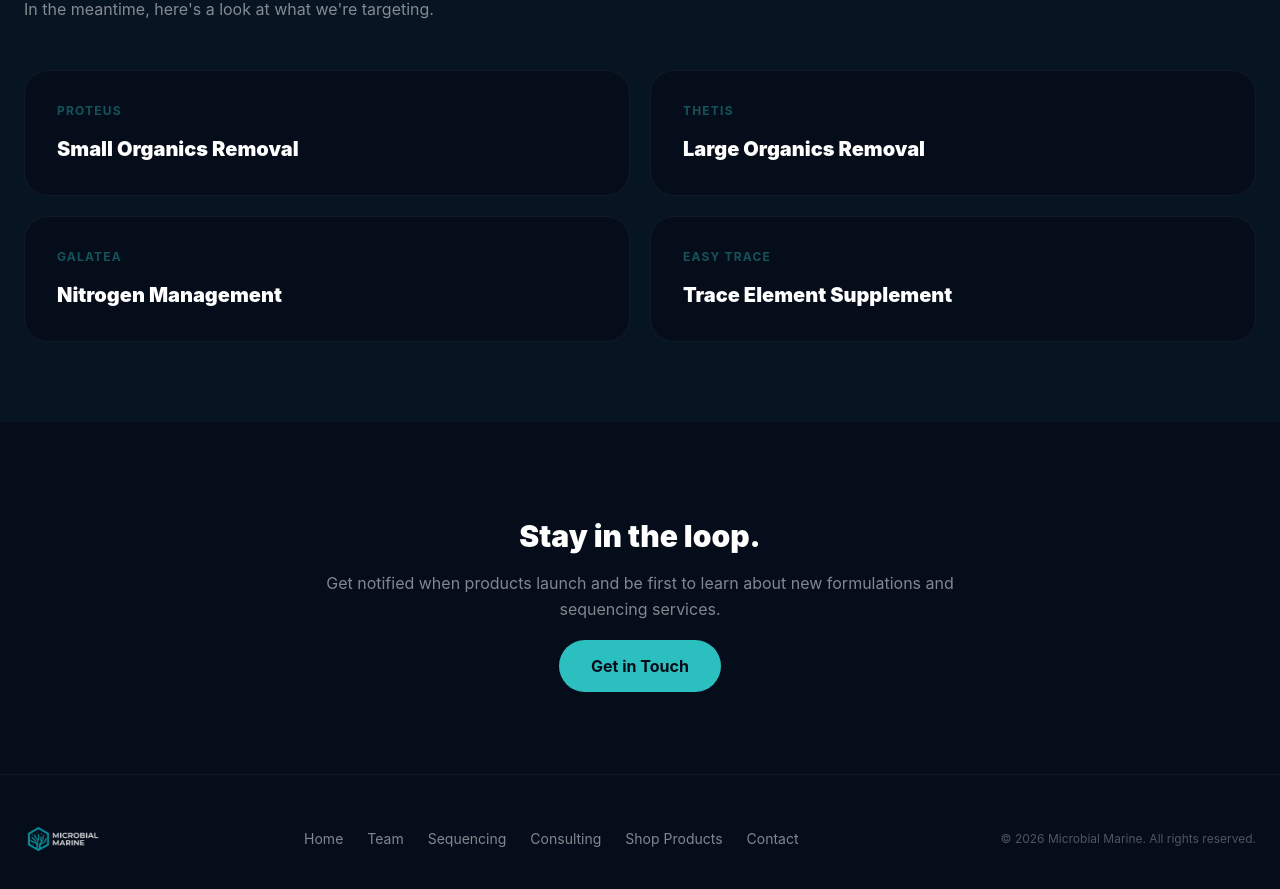
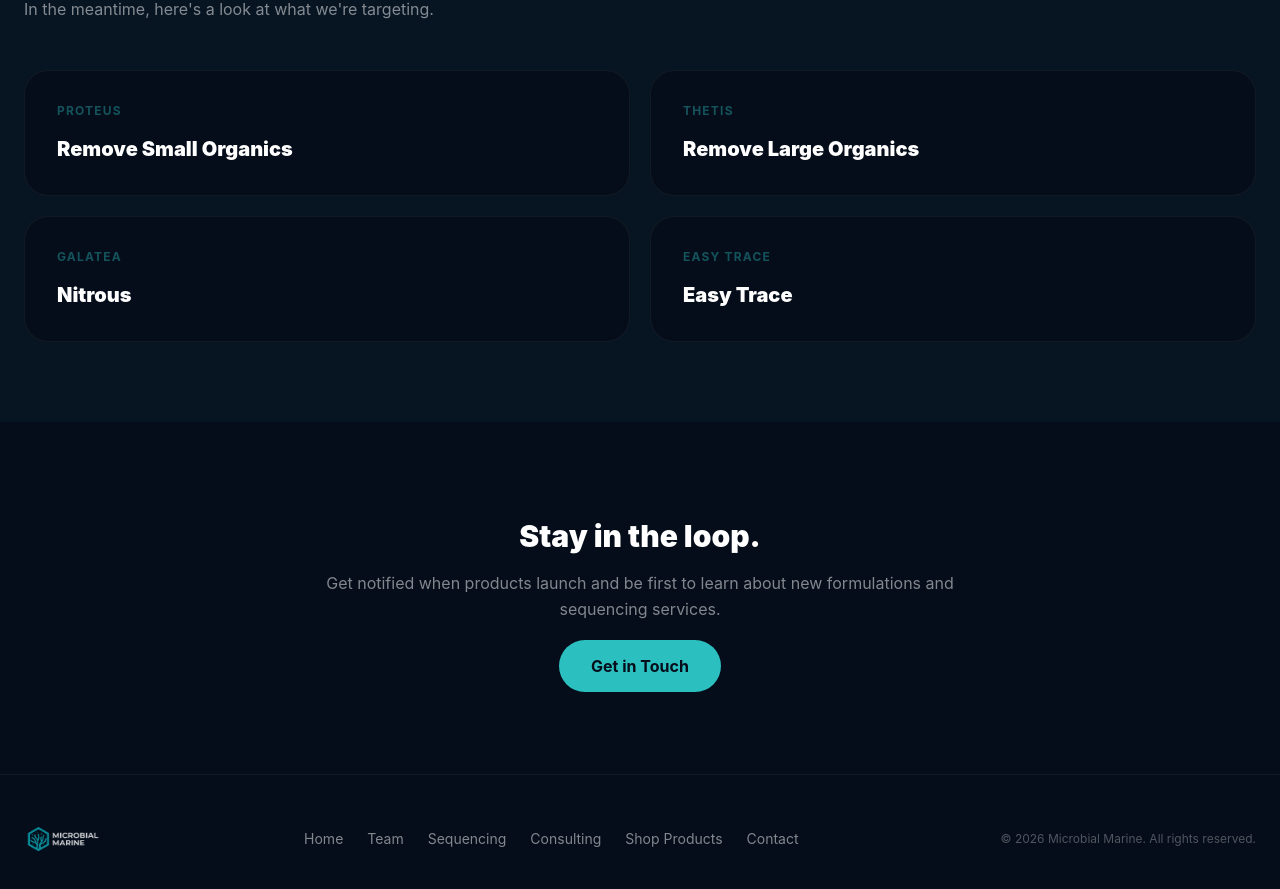
Before and after one commit to Microbial-Marine/microbial-marine-website, a Next.js app: page /products in a window 1280 px wide. Shown: the part 795-1684 px from the top of the page. Built offline with nearby package versions, Linux system fonts and the light colour scheme.

Commit message:
Update product names to final versions
Co-Authored-By: Claude Sonnet 4.6 <noreply@anthropic.com>

```diff
--- a/app/products/page.tsx
+++ b/app/products/page.tsx
@@ -4,19 +4,19 @@ import Image from "next/image";
 const areas = [
   {
     codename: "Proteus",
-    area: "Small Organics Removal",
+    area: "Remove Small Organics",
   },
   {
     codename: "Thetis",
-    area: "Large Organics Removal",
+    area: "Remove Large Organics",
   },
   {
     codename: "Galatea",
-    area: "Nitrogen Management",
+    area: "Nitrous",
   },
   {
     codename: "Easy Trace",
-    area: "Trace Element Supplement",
+    area: "Easy Trace",
   },
 ];
 
```
